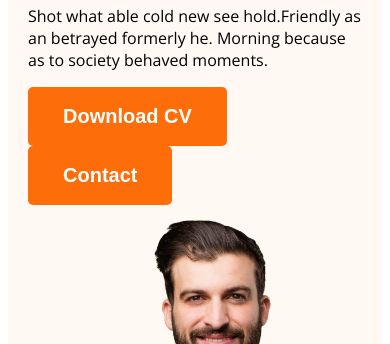
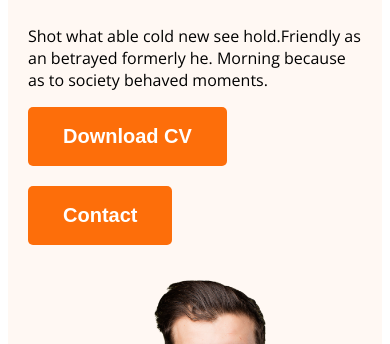
Before and after one commit to Ifthy980/web-dev-portfolio, a plain HTML site: page index.html in a window 390 px wide. Shown: the part 756-1100 px from the top of the page. Drawn offline with nearby package versions, Linux system fonts and the light colour scheme.

Commit message:
style added

```diff
--- a/styles/style.CSS
+++ b/styles/style.CSS
@@ -193,6 +193,9 @@ footer input[type="text"], footer input[type="email"], footer textarea{
   .banner-profile-pic{
     width: 100%;
   }
+  .btn-primary{
+    margin-bottom: 20px;
+  }
 
   .banner{
     margin: 20px;
```
